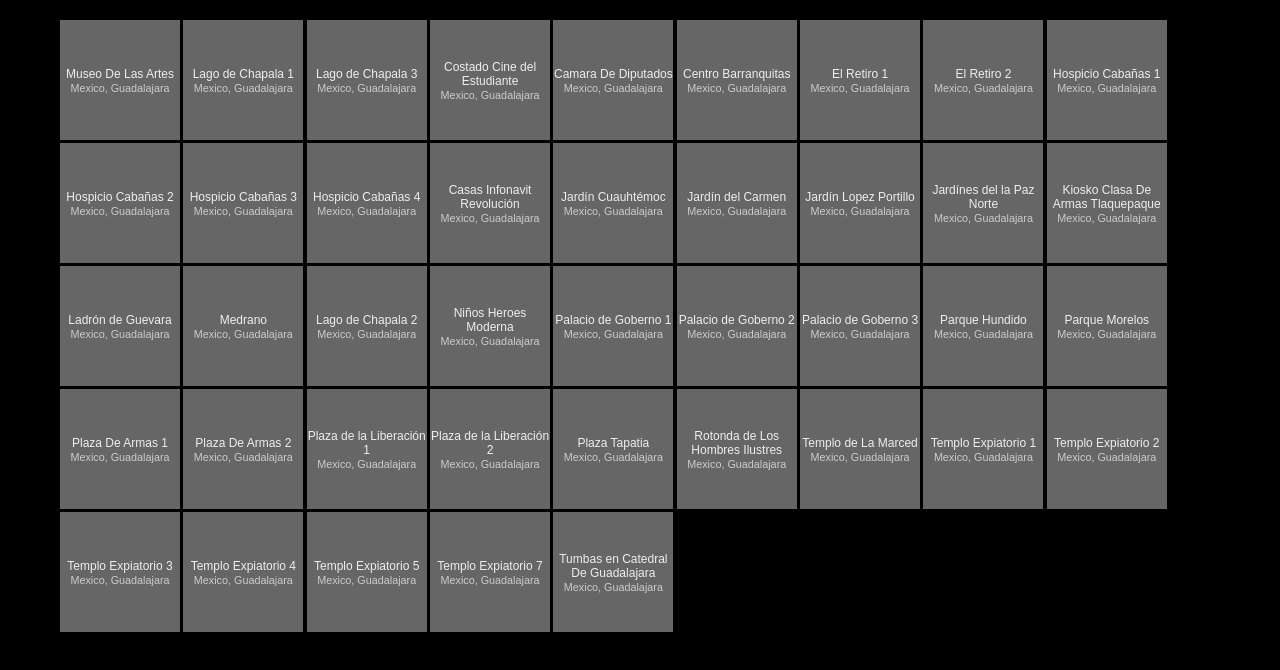
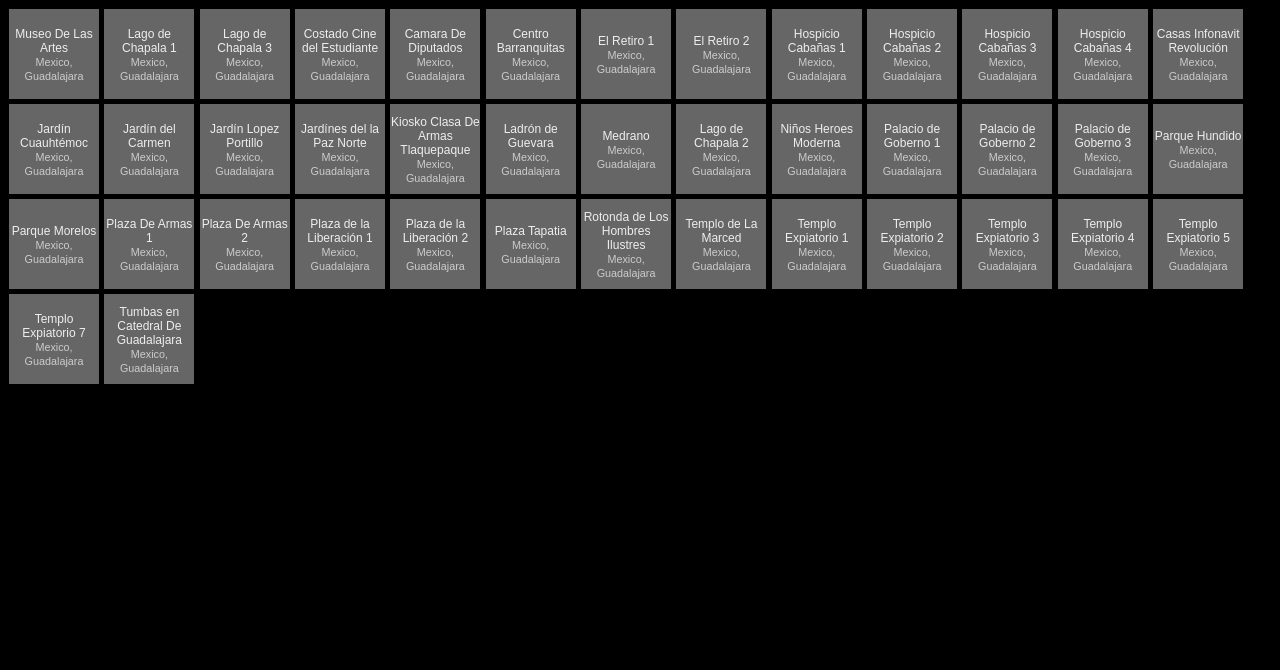
Before and after one commit to helior/places.helior.info, a plain HTML site: page index.html in a window 1280 px wide. Drawn offline with Linux system fonts and the light colour scheme.

Commit message:
Travis deploying b76510985661...44aa7409b4a2 to gh-pages

```diff
--- a/index.html
+++ b/index.html
@@ -8,47 +8,47 @@
 </head>
 <body class="home">
   <ul class="index-navigation">
-      <li><a href="/places/mexico/guadalajara/museo-de-las-artes"><span class="index-title">Museo De Las Artes <br /> <span class="location">Mexico, Guadalajara</span><span></a></li>
-      <li><a href="/places/mexico/guadalajara/lago-de-chapala-1"><span class="index-title">Lago de Chapala 1 <br /> <span class="location">Mexico, Guadalajara</span><span></a></li>
-      <li><a href="/places/mexico/guadalajara/lago-de-chapala-3"><span class="index-title">Lago de Chapala 3 <br /> <span class="location">Mexico, Guadalajara</span><span></a></li>
-      <li><a href="/places/mexico/guadalajara/costado-cine-del-estudiante"><span class="index-title">Costado Cine del Estudiante <br /> <span class="location">Mexico, Guadalajara</span><span></a></li>
-      <li><a href="/places/mexico/guadalajara/camara-de-diputados"><span class="index-title">Camara De Diputados <br /> <span class="location">Mexico, Guadalajara</span><span></a></li>
-      <li><a href="/places/mexico/guadalajara/centro-barranquitas"><span class="index-title">Centro Barranquitas <br /> <span class="location">Mexico, Guadalajara</span><span></a></li>
-      <li><a href="/places/mexico/guadalajara/el-retiro-1"><span class="index-title">El Retiro 1 <br /> <span class="location">Mexico, Guadalajara</span><span></a></li>
-      <li><a href="/places/mexico/guadalajara/el-retiro-2"><span class="index-title">El Retiro 2 <br /> <span class="location">Mexico, Guadalajara</span><span></a></li>
-      <li><a href="/places/mexico/guadalajara/hospicio-caba-as-1"><span class="index-title">Hospicio Cabañas 1 <br /> <span class="location">Mexico, Guadalajara</span><span></a></li>
-      <li><a href="/places/mexico/guadalajara/hospicio-caba-as-2"><span class="index-title">Hospicio Cabañas 2 <br /> <span class="location">Mexico, Guadalajara</span><span></a></li>
-      <li><a href="/places/mexico/guadalajara/hospicio-caba-as-3"><span class="index-title">Hospicio Cabañas 3 <br /> <span class="location">Mexico, Guadalajara</span><span></a></li>
-      <li><a href="/places/mexico/guadalajara/hospicio-caba-as-4"><span class="index-title">Hospicio Cabañas 4 <br /> <span class="location">Mexico, Guadalajara</span><span></a></li>
-      <li><a href="/places/mexico/guadalajara/casas-infonavit-revoluci-n"><span class="index-title">Casas Infonavit Revolución <br /> <span class="location">Mexico, Guadalajara</span><span></a></li>
-      <li><a href="/places/mexico/guadalajara/jard-n-cuauht-moc"><span class="index-title">Jardín Cuauhtémoc <br /> <span class="location">Mexico, Guadalajara</span><span></a></li>
-      <li><a href="/places/mexico/guadalajara/jard-n-del-carmen"><span class="index-title">Jardín del Carmen <br /> <span class="location">Mexico, Guadalajara</span><span></a></li>
-      <li><a href="/places/mexico/guadalajara/jard-n-lopez-portillo"><span class="index-title">Jardín Lopez Portillo <br /> <span class="location">Mexico, Guadalajara</span><span></a></li>
-      <li><a href="/places/mexico/guadalajara/jard-nes-del-la-paz-norte"><span class="index-title">Jardínes del la Paz Norte <br /> <span class="location">Mexico, Guadalajara</span><span></a></li>
-      <li><a href="/places/mexico/guadalajara/kiosko-clasa-de-armas-tlaquepaque"><span class="index-title">Kiosko Clasa De Armas Tlaquepaque <br /> <span class="location">Mexico, Guadalajara</span><span></a></li>
-      <li><a href="/places/mexico/guadalajara/ladr-n-de-guevara"><span class="index-title">Ladrón de Guevara <br /> <span class="location">Mexico, Guadalajara</span><span></a></li>
-      <li><a href="/places/mexico/guadalajara/medrano"><span class="index-title">Medrano <br /> <span class="location">Mexico, Guadalajara</span><span></a></li>
-      <li><a href="/places/mexico/guadalajara/lago-de-chapala-2"><span class="index-title">Lago de Chapala 2 <br /> <span class="location">Mexico, Guadalajara</span><span></a></li>
-      <li><a href="/places/mexico/guadalajara/ni-os-heroes-moderna"><span class="index-title">Niños Heroes Moderna <br /> <span class="location">Mexico, Guadalajara</span><span></a></li>
-      <li><a href="/places/mexico/guadalajara/palacio-de-goberno-1"><span class="index-title">Palacio de Goberno 1 <br /> <span class="location">Mexico, Guadalajara</span><span></a></li>
-      <li><a href="/places/mexico/guadalajara/palacio-de-goberno-2"><span class="index-title">Palacio de Goberno 2 <br /> <span class="location">Mexico, Guadalajara</span><span></a></li>
-      <li><a href="/places/mexico/guadalajara/palacio-de-goberno-3"><span class="index-title">Palacio de Goberno 3 <br /> <span class="location">Mexico, Guadalajara</span><span></a></li>
-      <li><a href="/places/mexico/guadalajara/parque-hundido"><span class="index-title">Parque Hundido <br /> <span class="location">Mexico, Guadalajara</span><span></a></li>
-      <li><a href="/places/mexico/guadalajara/parque-morelos"><span class="index-title">Parque Morelos <br /> <span class="location">Mexico, Guadalajara</span><span></a></li>
-      <li><a href="/places/mexico/guadalajara/plaza-de-armas-1"><span class="index-title">Plaza De Armas 1 <br /> <span class="location">Mexico, Guadalajara</span><span></a></li>
-      <li><a href="/places/mexico/guadalajara/plaza-de-armas-2"><span class="index-title">Plaza De Armas 2 <br /> <span class="location">Mexico, Guadalajara</span><span></a></li>
-      <li><a href="/places/mexico/guadalajara/plaza-de-la-liberaci-n-1"><span class="index-title">Plaza de la Liberación 1 <br /> <span class="location">Mexico, Guadalajara</span><span></a></li>
-      <li><a href="/places/mexico/guadalajara/plaza-de-la-liberaci-n-2"><span class="index-title">Plaza de la Liberación 2 <br /> <span class="location">Mexico, Guadalajara</span><span></a></li>
-      <li><a href="/places/mexico/guadalajara/plaza-tapatia"><span class="index-title">Plaza Tapatia <br /> <span class="location">Mexico, Guadalajara</span><span></a></li>
-      <li><a href="/places/mexico/guadalajara/rotonda-de-los-hombres-ilustres"><span class="index-title">Rotonda de Los Hombres Ilustres <br /> <span class="location">Mexico, Guadalajara</span><span></a></li>
-      <li><a href="/places/mexico/guadalajara/templo-de-la-marced"><span class="index-title">Templo de La Marced <br /> <span class="location">Mexico, Guadalajara</span><span></a></li>
-      <li><a href="/places/mexico/guadalajara/templo-expiatorio-1"><span class="index-title">Templo Expiatorio 1 <br /> <span class="location">Mexico, Guadalajara</span><span></a></li>
-      <li><a href="/places/mexico/guadalajara/templo-expiatorio-2"><span class="index-title">Templo Expiatorio 2 <br /> <span class="location">Mexico, Guadalajara</span><span></a></li>
-      <li><a href="/places/mexico/guadalajara/templo-expiatorio-3"><span class="index-title">Templo Expiatorio 3 <br /> <span class="location">Mexico, Guadalajara</span><span></a></li>
-      <li><a href="/places/mexico/guadalajara/templo-expiatorio-4"><span class="index-title">Templo Expiatorio 4 <br /> <span class="location">Mexico, Guadalajara</span><span></a></li>
-      <li><a href="/places/mexico/guadalajara/templo-expiatorio-5"><span class="index-title">Templo Expiatorio 5 <br /> <span class="location">Mexico, Guadalajara</span><span></a></li>
-      <li><a href="/places/mexico/guadalajara/templo-expiatorio-7"><span class="index-title">Templo Expiatorio 7 <br /> <span class="location">Mexico, Guadalajara</span><span></a></li>
-      <li><a href="/places/mexico/guadalajara/tumbas-en-catedral-de-guadalajara"><span class="index-title">Tumbas en Catedral De Guadalajara <br /> <span class="location">Mexico, Guadalajara</span><span></a></li>
+      <li><a href="/places/mexico/guadalajara/museo-de-las-artes"><span class="index-title">Museo De Las Artes <br /> <span class="location">Mexico, Guadalajara</span></span></a></li>
+      <li><a href="/places/mexico/guadalajara/lago-de-chapala-1"><span class="index-title">Lago de Chapala 1 <br /> <span class="location">Mexico, Guadalajara</span></span></a></li>
+      <li><a href="/places/mexico/guadalajara/lago-de-chapala-3"><span class="index-title">Lago de Chapala 3 <br /> <span class="location">Mexico, Guadalajara</span></span></a></li>
+      <li><a href="/places/mexico/guadalajara/costado-cine-del-estudiante"><span class="index-title">Costado Cine del Estudiante <br /> <span class="location">Mexico, Guadalajara</span></span></a></li>
+      <li><a href="/places/mexico/guadalajara/camara-de-diputados"><span class="index-title">Camara De Diputados <br /> <span class="location">Mexico, Guadalajara</span></span></a></li>
+      <li><a href="/places/mexico/guadalajara/centro-barranquitas"><span class="index-title">Centro Barranquitas <br /> <span class="location">Mexico, Guadalajara</span></span></a></li>
+      <li><a href="/places/mexico/guadalajara/el-retiro-1"><span class="index-title">El Retiro 1 <br /> <span class="location">Mexico, Guadalajara</span></span></a></li>
+      <li><a href="/places/mexico/guadalajara/el-retiro-2"><span class="index-title">El Retiro 2 <br /> <span class="location">Mexico, Guadalajara</span></span></a></li>
+      <li><a href="/places/mexico/guadalajara/hospicio-caba-as-1"><span class="index-title">Hospicio Cabañas 1 <br /> <span class="location">Mexico, Guadalajara</span></span></a></li>
+      <li><a href="/places/mexico/guadalajara/hospicio-caba-as-2"><span class="index-title">Hospicio Cabañas 2 <br /> <span class="location">Mexico, Guadalajara</span></span></a></li>
+      <li><a href="/places/mexico/guadalajara/hospicio-caba-as-3"><span class="index-title">Hospicio Cabañas 3 <br /> <span class="location">Mexico, Guadalajara</span></span></a></li>
+      <li><a href="/places/mexico/guadalajara/hospicio-caba-as-4"><span class="index-title">Hospicio Cabañas 4 <br /> <span class="location">Mexico, Guadalajara</span></span></a></li>
+      <li><a href="/places/mexico/guadalajara/casas-infonavit-revoluci-n"><span class="index-title">Casas Infonavit Revolución <br /> <span class="location">Mexico, Guadalajara</span></span></a></li>
+      <li><a href="/places/mexico/guadalajara/jard-n-cuauht-moc"><span class="index-title">Jardín Cuauhtémoc <br /> <span class="location">Mexico, Guadalajara</span></span></a></li>
+      <li><a href="/places/mexico/guadalajara/jard-n-del-carmen"><span class="index-title">Jardín del Carmen <br /> <span class="location">Mexico, Guadalajara</span></span></a></li>
+      <li><a href="/places/mexico/guadalajara/jard-n-lopez-portillo"><span class="index-title">Jardín Lopez Portillo <br /> <span class="location">Mexico, Guadalajara</span></span></a></li>
+      <li><a href="/places/mexico/guadalajara/jard-nes-del-la-paz-norte"><span class="index-title">Jardínes del la Paz Norte <br /> <span class="location">Mexico, Guadalajara</span></span></a></li>
+      <li><a href="/places/mexico/guadalajara/kiosko-clasa-de-armas-tlaquepaque"><span class="index-title">Kiosko Clasa De Armas Tlaquepaque <br /> <span class="location">Mexico, Guadalajara</span></span></a></li>
+      <li><a href="/places/mexico/guadalajara/ladr-n-de-guevara"><span class="index-title">Ladrón de Guevara <br /> <span class="location">Mexico, Guadalajara</span></span></a></li>
+      <li><a href="/places/mexico/guadalajara/medrano"><span class="index-title">Medrano <br /> <span class="location">Mexico, Guadalajara</span></span></a></li>
+      <li><a href="/places/mexico/guadalajara/lago-de-chapala-2"><span class="index-title">Lago de Chapala 2 <br /> <span class="location">Mexico, Guadalajara</span></span></a></li>
+      <li><a href="/places/mexico/guadalajara/ni-os-heroes-moderna"><span class="index-title">Niños Heroes Moderna <br /> <span class="location">Mexico, Guadalajara</span></span></a></li>
+      <li><a href="/places/mexico/guadalajara/palacio-de-goberno-1"><span class="index-title">Palacio de Goberno 1 <br /> <span class="location">Mexico, Guadalajara</span></span></a></li>
+      <li><a href="/places/mexico/guadalajara/palacio-de-goberno-2"><span class="index-title">Palacio de Goberno 2 <br /> <span class="location">Mexico, Guadalajara</span></span></a></li>
+      <li><a href="/places/mexico/guadalajara/palacio-de-goberno-3"><span class="index-title">Palacio de Goberno 3 <br /> <span class="location">Mexico, Guadalajara</span></span></a></li>
+      <li><a href="/places/mexico/guadalajara/parque-hundido"><span class="index-title">Parque Hundido <br /> <span class="location">Mexico, Guadalajara</span></span></a></li>
+      <li><a href="/places/mexico/guadalajara/parque-morelos"><span class="index-title">Parque Morelos <br /> <span class="location">Mexico, Guadalajara</span></span></a></li>
+      <li><a href="/places/mexico/guadalajara/plaza-de-armas-1"><span class="index-title">Plaza De Armas 1 <br /> <span class="location">Mexico, Guadalajara</span></span></a></li>
+      <li><a href="/places/mexico/guadalajara/plaza-de-armas-2"><span class="index-title">Plaza De Armas 2 <br /> <span class="location">Mexico, Guadalajara</span></span></a></li>
+      <li><a href="/places/mexico/guadalajara/plaza-de-la-liberaci-n-1"><span class="index-title">Plaza de la Liberación 1 <br /> <span class="location">Mexico, Guadalajara</span></span></a></li>
+      <li><a href="/places/mexico/guadalajara/plaza-de-la-liberaci-n-2"><span class="index-title">Plaza de la Liberación 2 <br /> <span class="location">Mexico, Guadalajara</span></span></a></li>
+      <li><a href="/places/mexico/guadalajara/plaza-tapatia"><span class="index-title">Plaza Tapatia <br /> <span class="location">Mexico, Guadalajara</span></span></a></li>
+      <li><a href="/places/mexico/guadalajara/rotonda-de-los-hombres-ilustres"><span class="index-title">Rotonda de Los Hombres Ilustres <br /> <span class="location">Mexico, Guadalajara</span></span></a></li>
+      <li><a href="/places/mexico/guadalajara/templo-de-la-marced"><span class="index-title">Templo de La Marced <br /> <span class="location">Mexico, Guadalajara</span></span></a></li>
+      <li><a href="/places/mexico/guadalajara/templo-expiatorio-1"><span class="index-title">Templo Expiatorio 1 <br /> <span class="location">Mexico, Guadalajara</span></span></a></li>
+      <li><a href="/places/mexico/guadalajara/templo-expiatorio-2"><span class="index-title">Templo Expiatorio 2 <br /> <span class="location">Mexico, Guadalajara</span></span></a></li>
+      <li><a href="/places/mexico/guadalajara/templo-expiatorio-3"><span class="index-title">Templo Expiatorio 3 <br /> <span class="location">Mexico, Guadalajara</span></span></a></li>
+      <li><a href="/places/mexico/guadalajara/templo-expiatorio-4"><span class="index-title">Templo Expiatorio 4 <br /> <span class="location">Mexico, Guadalajara</span></span></a></li>
+      <li><a href="/places/mexico/guadalajara/templo-expiatorio-5"><span class="index-title">Templo Expiatorio 5 <br /> <span class="location">Mexico, Guadalajara</span></span></a></li>
+      <li><a href="/places/mexico/guadalajara/templo-expiatorio-7"><span class="index-title">Templo Expiatorio 7 <br /> <span class="location">Mexico, Guadalajara</span></span></a></li>
+      <li><a href="/places/mexico/guadalajara/tumbas-en-catedral-de-guadalajara"><span class="index-title">Tumbas en Catedral De Guadalajara <br /> <span class="location">Mexico, Guadalajara</span></span></a></li>
   </ul>
 </body>
 </html>
--- a/styles/site.css
+++ b/styles/site.css
@@ -16,21 +16,24 @@ a {
 
 /** Index Navigation */
 .index-navigation {
-  margin:20px;
+  margin:8px;
+  padding:0;
 }
 
 .index-navigation li {
   display:inline-block;
   overflow:hidden;
   text-align:center;
+  margin:0;
 }
 
 .index-navigation a {
   background-color:#666;
   display:block;
-  width:120px;
-  height:120px;
-  line-height:120px;
+  width:90px;
+  height:90px;
+  line-height:90px;
+  border:1px solid #000;
 }
 .index-navigation a:hover, .index-navigation a:active {
   background-color:#333;
@@ -69,10 +72,13 @@ a {
 
 .navigation li:first-child, .navigation li:last-child {
   width:80px;
+  padding:0;
 }
 .navigation a {
   color:#ccc;
   text-decoration:none;
+  display:inline-block;
+  width:100%;
 }
 .navigation a:hover, .navigation a:active {
   color:#fff;
```
Also changed, not shown: scripts/place.js (+8 -6 lines).
